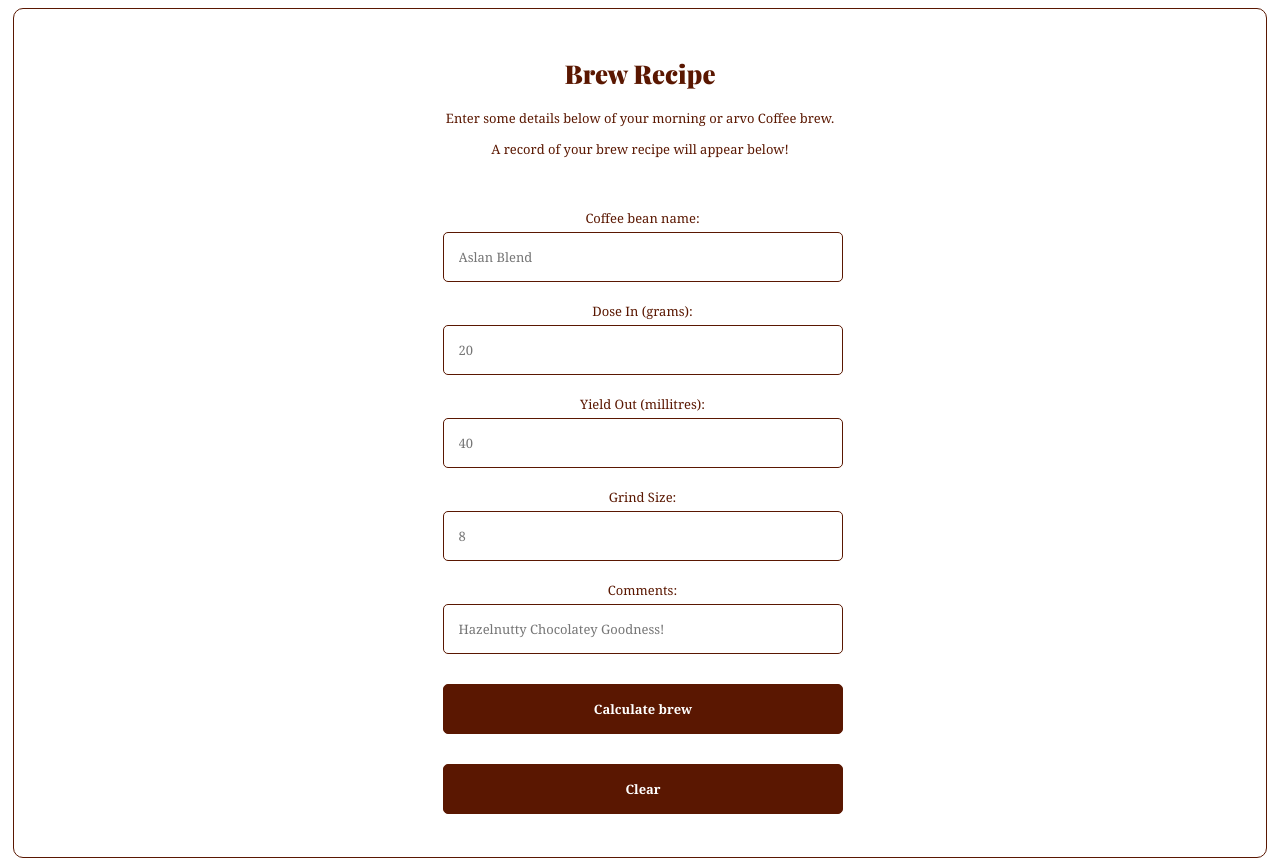
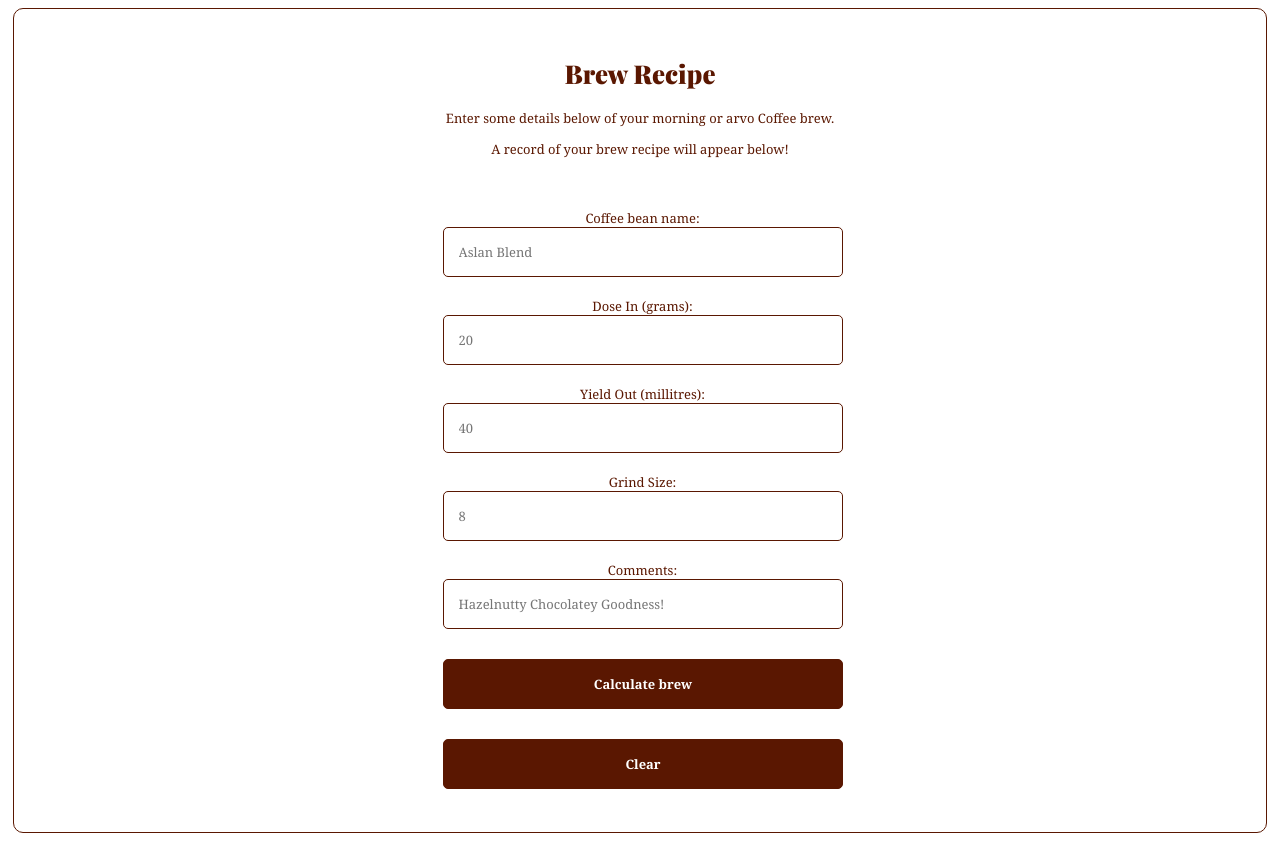
Before and after one commit to benolabs/coffee-brew-ratios, a FastAPI app: page / in a window 1280 px wide. After the commit the page ends 833 px from the top, so only its background shows below. Run offline with FastAPI, Linux system fonts and the light colour scheme; data that the repository does not hold is empty; some web fonts are replaced.

Commit message:
Revert "fixed margin"

```diff
--- a/static/styles.css
+++ b/static/styles.css
@@ -98,8 +98,9 @@ h1 {
   border: 1.5px solid #5a1701;
   border-radius: 5px;
   padding: 15px;
+  margin-top: 5px;
   display: block;
-  margin: 5px auto auto auto;
+  margin: 0 auto;
   text-align: left;
   font-family: "Georgia", serif;
   font-size: 1em;
```
